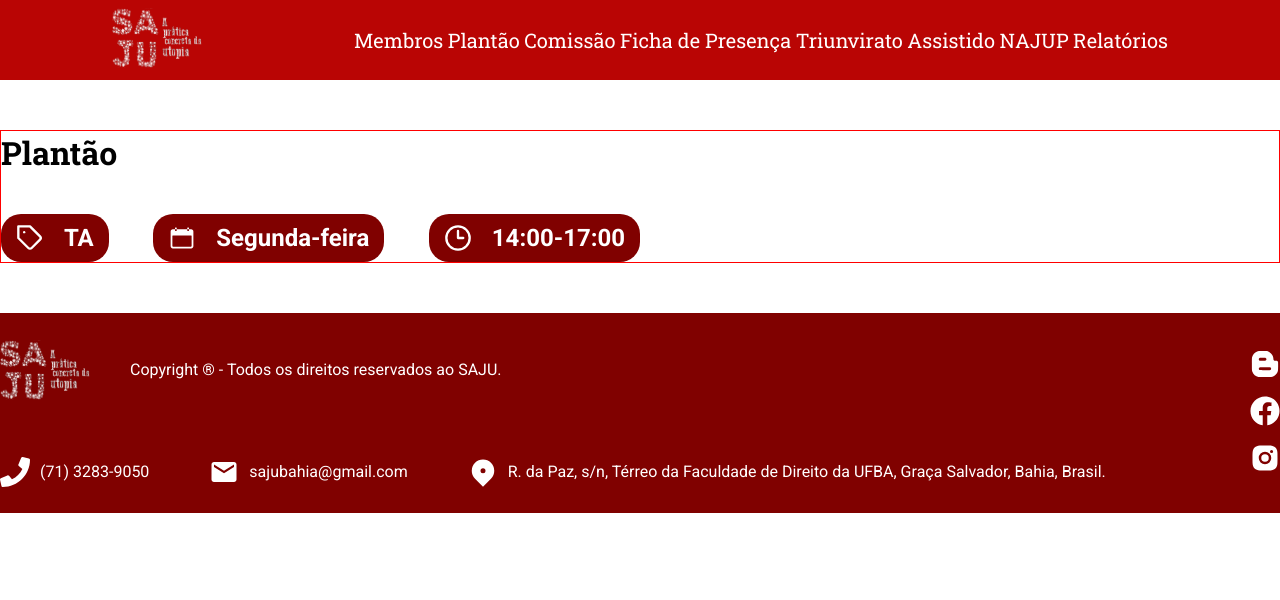
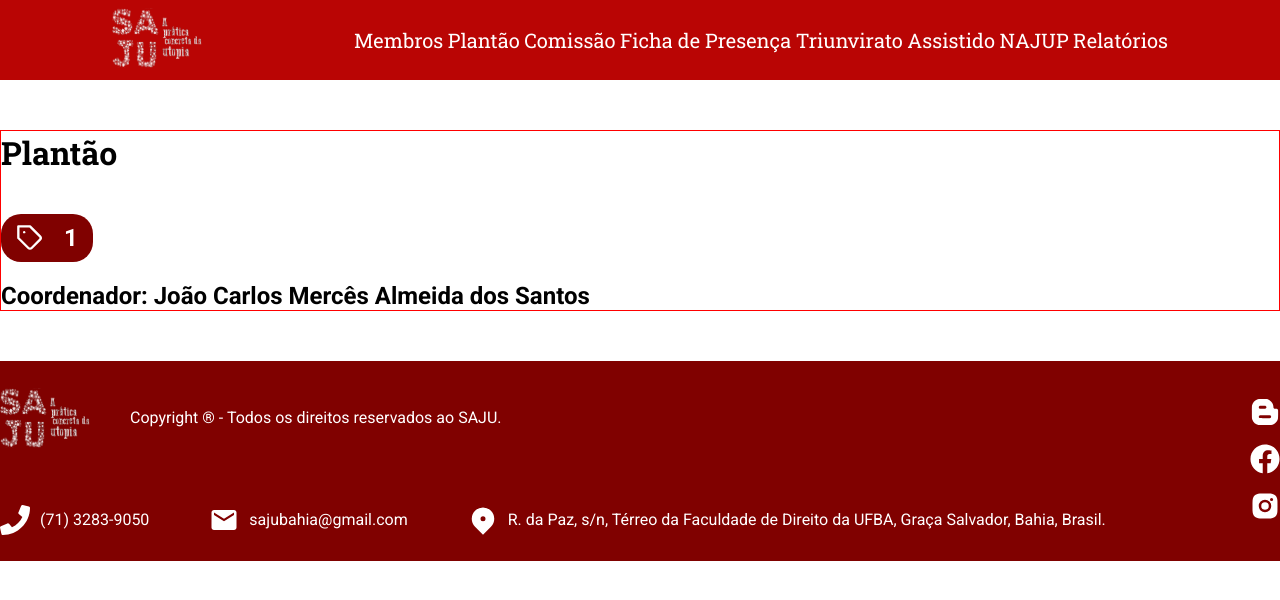
Before and after one commit to yure07/saju, a React (Create React App) app: page /plantao/1 in a window 1280 px wide. Shown: the top 600 px of the page. Built offline with nearby package versions, Linux system fonts and the light colour scheme.

Commit message:
deixando dados do plantao dinamico

```diff
--- a/src/pages/Plantão/T's/Ts.module.scss
+++ b/src/pages/Plantão/T's/Ts.module.scss
@@ -11,10 +11,16 @@
 
 .infoDutyHeader{
     display: flex;
-    flex-direction: row;
-    justify-content: space-between;
-    width: 50%;
+    flex-direction: column;
     margin-top: 40px;
+    font-family: 'Roboto';
+
+    .tags{
+        display: flex;
+        flex-direction: row;
+        column-gap: 40px;
+        margin-bottom: 20px;
+    }
 
     div{
         display: flex;
@@ -24,7 +30,6 @@
         color: $light-color;
         padding: 10px 15px;
         border-radius: 20px;
-        font-family: 'Roboto';
     }
 
     svg{
--- a/src/pages/Plantão/T's/index.js
+++ b/src/pages/Plantão/T's/index.js
@@ -1,4 +1,3 @@
-import { useState } from "react";
 import { useParams } from "react-router-dom"
 import { FiTag } from "react-icons/fi";
 import { IoIosCalendar } from "react-icons/io";
@@ -9,29 +8,24 @@ import styles from './Ts.module.scss'
 
 const Ts = () => {
     const {params} = useParams()
-    console.log(params)
-    console.log(typeof(params))
+    const infoDuty = params.split(',')
 
     return(
         <>
             <Header/>
             <main className={styles.containerMain}>
                 <h3>Plantão</h3>
-                <section className={styles.infoDutyHeader}>
-
-                    <div>
-                        <FiTag/>
-                        <h4>TA</h4>
-                    </div>
-                    <div>
-                        <IoIosCalendar/>
-                        <h4>Segunda-feira</h4>
-                    </div>
-                    <div>
-                        <LuClock3/>
-                        <h4>14:00-17:00</h4>
-                    </div>
-                </section>
+                <article className={styles.infoDutyHeader}>
+                    <section className={styles.tags}>
+                        {infoDuty.map((info, index) => (
+                            <div key={index}>
+                                {index === 0 ? <FiTag/> : index === 1 ? <IoIosCalendar/> : <LuClock3/>}
+                                <h4>{info}</h4>
+                            </div>
+                        ))}
+                    </section>
+                    <h4>Coordenador: João Carlos Mercês Almeida dos Santos</h4>
+                </article>
             </main>
             <Footer/>
         </>
--- a/src/pages/Plantão/index.js
+++ b/src/pages/Plantão/index.js
@@ -13,10 +13,11 @@ const Plantao = () => {
         // pegar elementos para passar como parametros
         const cardElement = e.currentTarget.querySelector(`.${styles.card}`);
 
-        const h4Element = cardElement.querySelector('h4').innerHTML;
-        const pElement = cardElement.querySelector('p').innerHTML;
+        const tsDuty = cardElement.querySelector('h4').innerHTML;
+        const hourDuty = cardElement.querySelector('p').innerHTML;
+        const dayDuty = e.currentTarget.firstElementChild.innerHTML
 
-        const paramsToPass = [h4Element, pElement]
+        const paramsToPass = [tsDuty, dayDuty, hourDuty]
 
         setParamsLink(paramsToPass)
     }
```
